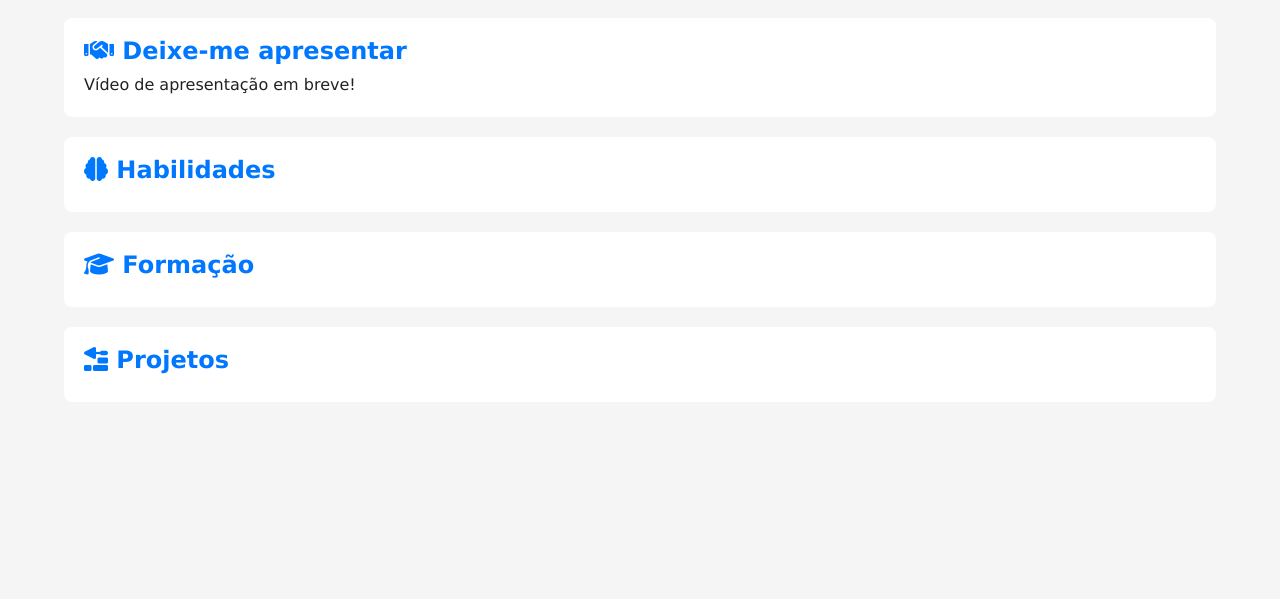
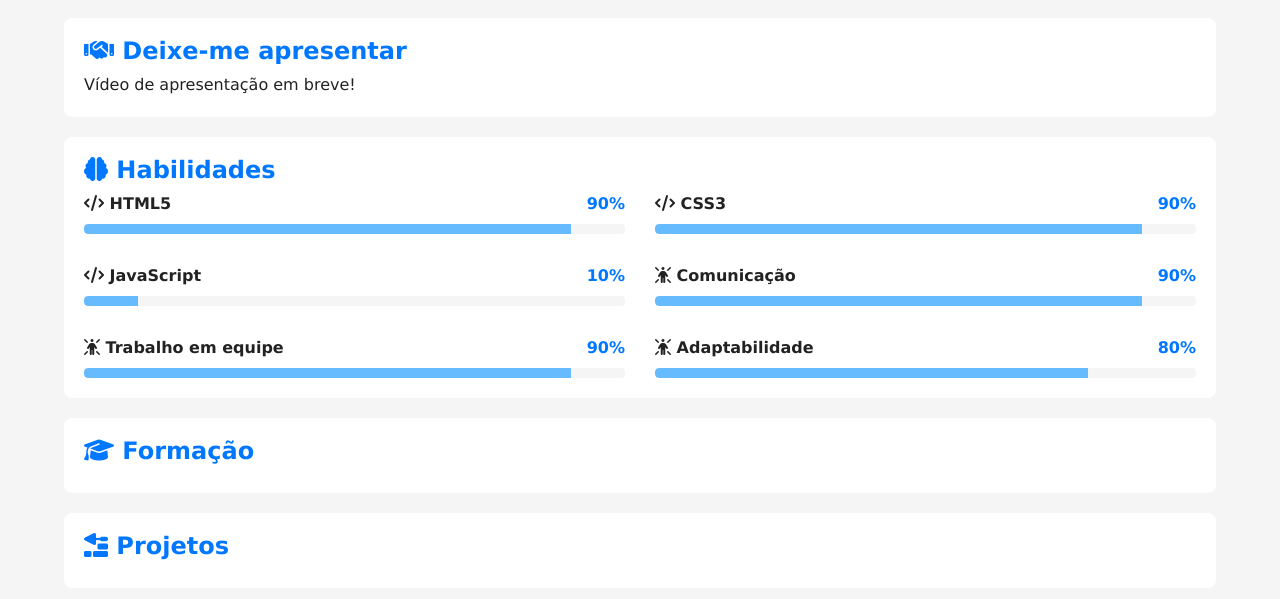
Before and after one commit to brunograf/Projeto-Portfolio, a plain HTML site: page index.html in a window 1280 px wide. Shown: the part 497-1096 px from the top of the page. Before the commit the page ends 919 px from the top, so only its background shows below. Drawn offline with Linux system fonts and the light colour scheme.

Commit message:
Habilidades
Criei o destaque para habilidades com barras de progresso

```diff
--- /dev/null
+++ b/estilos/media-queries.css
@@ -0,0 +1,7 @@
+@charset "UTF-8";
+
+@media (min-width: 768px) {
+    div.skill-conteiner{
+        grid-template-columns: 1fr 1fr;
+    }
+}
--- a/estilos/style.css
+++ b/estilos/style.css
@@ -127,3 +127,40 @@ article h2 {
   color: var(--destaque);
   margin-bottom: 10px;
 }
+
+div.skill-conteiner{
+  display: grid;
+  grid-template-columns: 1fr;
+  gap: 30px;
+}
+
+div.skill-conteiner div.info {
+  display: flex;
+  justify-content: space-between;
+  align-items: center;
+  margin-bottom: 8px;
+}
+
+div.skill-conteiner div.info span.nome {
+  font-weight: bold;
+  color: var(--texto);
+}
+
+div.skill-conteiner div.info span.porcent {
+  font-weight: bold;
+  color: var(--destaque);
+}
+
+div.skill-conteiner div.barra {
+  width: 100%;
+  height: 10px;
+  background-color: var(--fundo-principal);
+  border-radius: 4px;
+  overflow: hidden;
+}
+
+div.skill-conteiner div.barra div.progresso {
+  height: 100%;
+  background-color: var(--destaque-inverso);
+  border-radius: 4px 0 0 4px;
+}
--- a/index.html
+++ b/index.html
@@ -6,9 +6,11 @@
     <link rel="shortcut icon" href="favicon.ico" type="image/x-icon">
     <title>Portfólio Bruno Graf</title>
     <link rel="stylesheet" href="estilos/style.css">
+    <link rel="stylesheet" href="estilos/media-queries.css">
     <script src="https://kit.fontawesome.com/63c5cfe5ab.js" crossorigin="anonymous"></script>
 </head>
 <body>
+
     <header>
         <nav id="menu">
             <ul>
@@ -20,6 +22,7 @@
             </ul>
         </nav>
     </header>
+
     <main>
         <section id="ficha">
             <img src="imagens/bruno-perfil.jpg" alt="foto de perfil de Bruno Graf" class="foto">
@@ -32,22 +35,86 @@
                 <a href="https://www.instagram.com/obrunograf/" target="_blank" rel="nofollow"><i class="fa-brands fa-instagram"></i></a>
             </div>
         </section>
+
         <section id="detalhes">
+
             <article id="video">
                 <h2><i class="fa-solid fa-handshake"></i> Deixe-me apresentar</h2>
                 <div id="video-conteiner">
                     <p>Vídeo de apresentação em breve!</p>
                 </div>
             </article> <!-- fim video -->
+
             <article id="habilidades">
                 <h2><i class="fa-solid fa-brain"></i> Habilidades</h2>
+
+                <div class="skill-conteiner">
+
+                    <div class="skill">
+                        <div class="info">
+                            <span class="nome"> <i class="fa-solid fa-code"></i> HTML5 </span> <span class="porcent"> 90% </span>
+                        </div>
+                        <div class="barra">
+                            <div class="progresso" style="width: 90%;"></div>
+                        </div>
+                    </div>
+
+                    <div class="skill">
+                        <div class="info">
+                            <span class="nome"> <i class="fa-solid fa-code"></i> CSS3 </span> <span class="porcent"> 90% </span>
+                        </div>
+                        <div class="barra">
+                            <div class="progresso" style="width: 90%;"></div>
+                        </div>
+                    </div>
+
+                    <div class="skill">
+                        <div class="info">
+                            <span class="nome"> <i class="fa-solid fa-code"></i> JavaScript </span> <span class="porcent"> 10% </span>
+                        </div>
+                        <div class="barra">
+                            <div class="progresso" style="width: 10%;"></div>
+                        </div>
+                    </div>
+
+                    <div class="skill">
+                        <div class="info">
+                            <span class="nome"> <i class="fa-solid fa-person-rays"></i> Comunicação </span> <span class="porcent"> 90% </span>
+                        </div>
+                        <div class="barra">
+                            <div class="progresso" style="width: 90%;"></div>
+                        </div>
+                    </div>
+
+                    <div class="skill">
+                        <div class="info">
+                            <span class="nome"> <i class="fa-solid fa-person-rays"></i> Trabalho em equipe </span> <span class="porcent"> 90% </span>
+                        </div>
+                        <div class="barra">
+                            <div class="progresso" style="width: 90%;"></div>
+                        </div>
+                    </div>
+
+                    <div class="skill">
+                        <div class="info">
+                            <span class="nome"> <i class="fa-solid fa-person-rays"></i> Adaptabilidade </span> <span class="porcent"> 80% </span>
+                        </div>
+                        <div class="barra">
+                            <div class="progresso" style="width: 80%;"></div>
+                        </div>
+                    </div>
+
+                </div>
             </article> <!-- fim habilidades -->
+
             <article id="formacao">
                 <h2><i class="fa-solid fa-graduation-cap"></i> Formação</h2>
             </article> <!-- fim formação -->
+
             <article id="projetos">
                 <h2><i class="fa-solid fa-trowel-bricks"></i> Projetos</h2>
             </article> <!-- fim projetos -->
+
         </section>
     </main>
     <footer>
```
